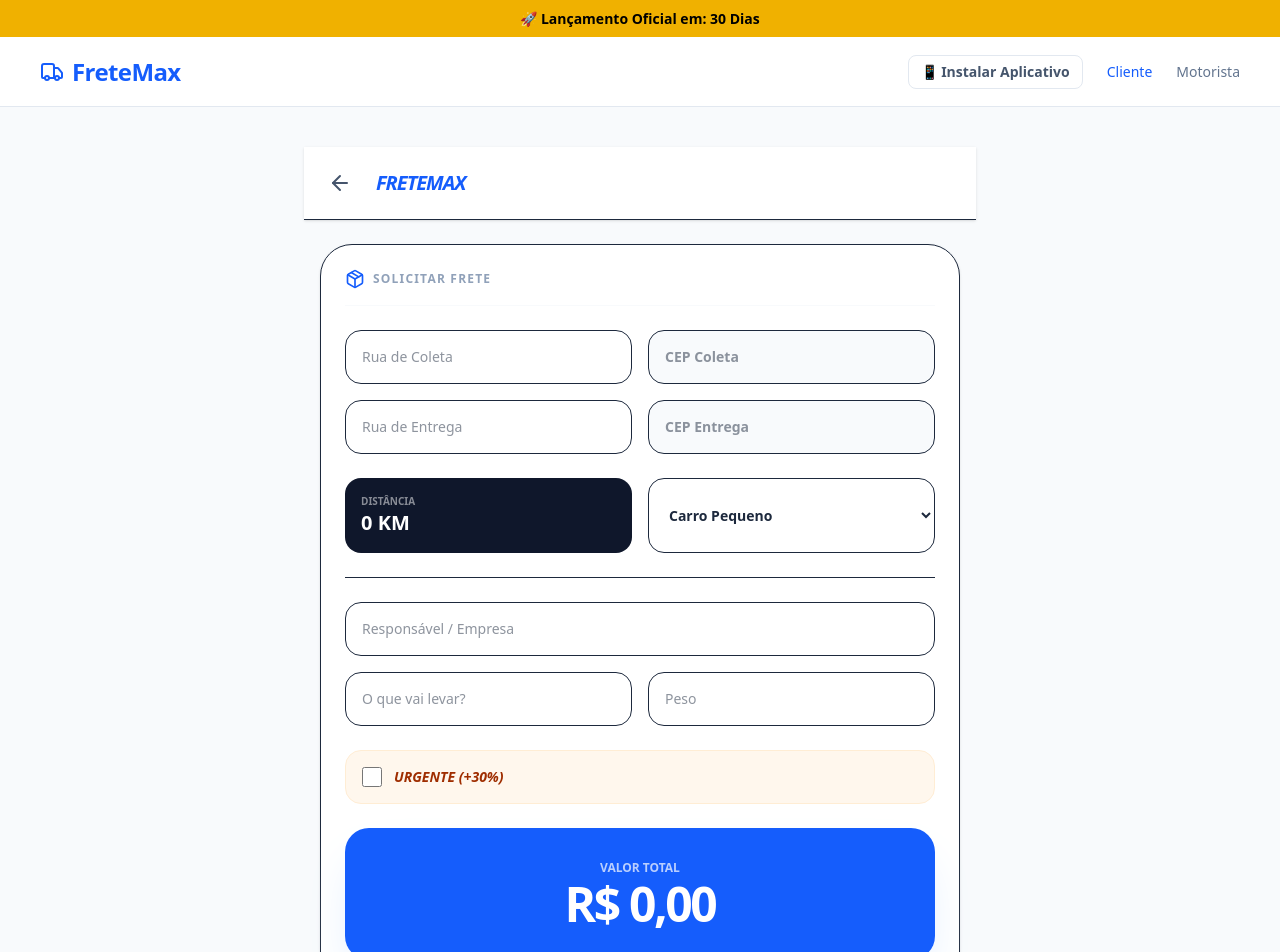
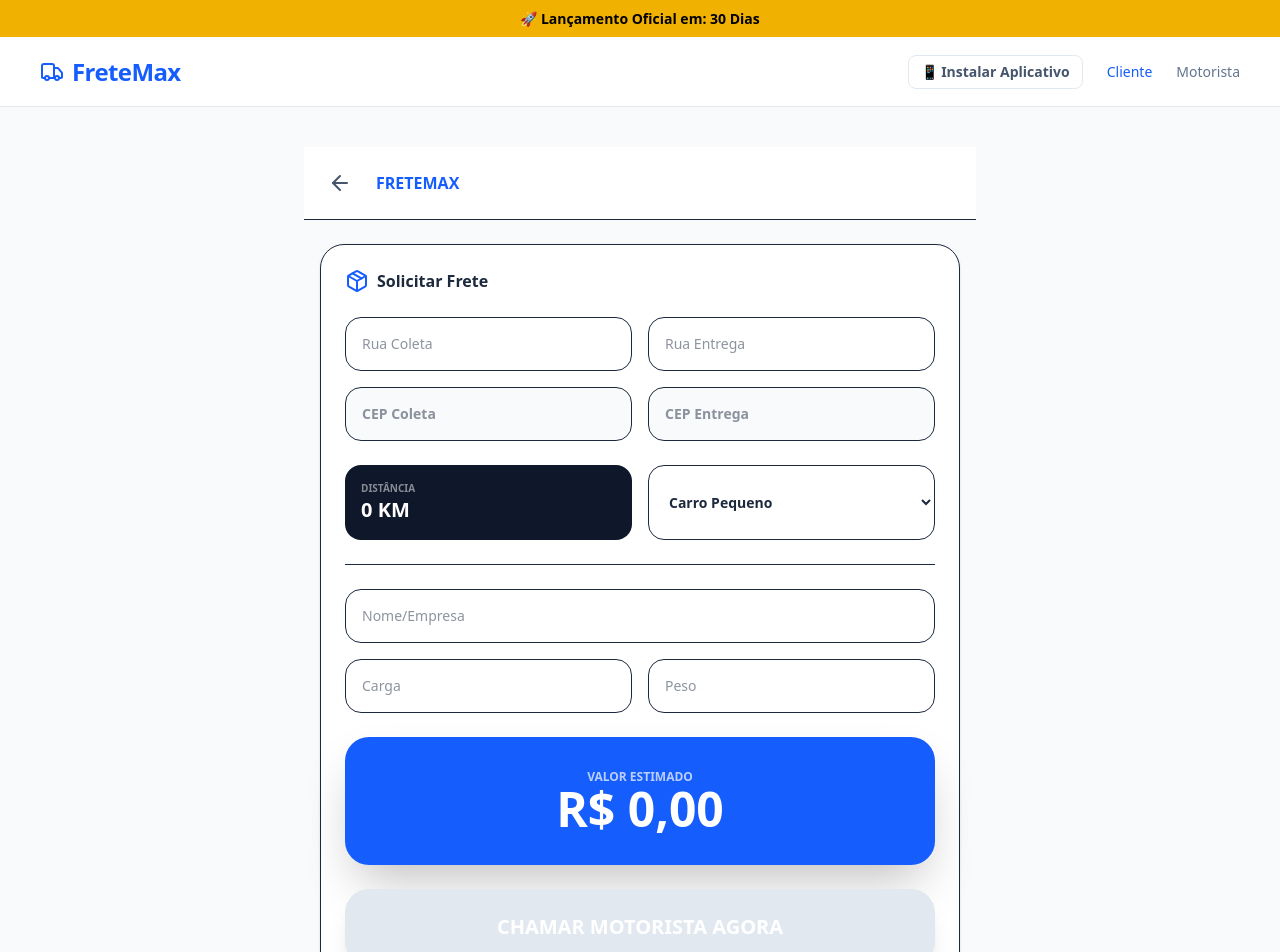
Before and after one commit to rodrigovtr38-hash/FRETEMAX, a React (Vite) app in the folder fretemax-projeto-final/: page /cliente in a window 1280 px wide. Shown: the top 952 px of the page. Built offline with nearby package versions, Linux system fonts and the light colour scheme.

Commit message:
Update Cliente.tsx

```diff
--- a/fretemax-projeto-final/src/pages/Cliente.tsx
+++ b/fretemax-projeto-final/src/pages/Cliente.tsx
@@ -1,7 +1,7 @@
-import { useState, useEffect } from 'react';
+import { useState } from 'react';
 import { db } from '../firebase';
 import { collection, addDoc, serverTimestamp, onSnapshot } from 'firebase/firestore';
-import { MapPin, ArrowLeft, Package, XCircle, CheckCircle2, Loader2, Smartphone } from 'lucide-react';
+import { MapPin, ArrowLeft, Package, XCircle, CheckCircle2, Smartphone } from 'lucide-react';
 
 export default function Cliente() {
   const [coletaRua, setColetaRua] = useState('');
@@ -13,153 +13,90 @@
   const [weight, setWeight] = useState('');
   const [vehicle, setVehicle] = useState('Carro Pequeno');
   const [urgent, setUrgent] = useState(false);
+  const [currentOrderId, setCurrentOrderId] = useState<string | null>(null);
 
-  const [currentOrderId, setCurrentOrderId] = useState<string | null>(null);
-  const [orderData, setOrderData] = useState<any>(null);
-  const [autoDistance, setAutoDistance] = useState(0);
-  const [isCalculating, setIsCalculating] = useState(false);
-
-  // ESCUTA O STATUS DO PEDIDO
-  useEffect(() => {
-    if (currentOrderId) {
-      const unsub = onSnapshot(collection(db, 'fretes'), (snapshot) => {
-        const doc = snapshot.docs.find(d => d.id === currentOrderId);
-        if (doc) setOrderData(doc.data());
-      });
-      return () => unsub();
-    }
-  }, [currentOrderId]);
-
-  // FUNÇÃO DE CÁLCULO QUE IGNORA ERROS DE DIGITAÇÃO
-  useEffect(() => {
-    const limpo1 = coletaCep.replace(/\D/g, '');
-    const limpo2 = entregaCep.replace(/\D/g, '');
-
-    if (limpo1.length === 8 && limpo2.length === 8) {
-      setIsCalculating(true);
-      const timer = setTimeout(() => {
-        const fakeKm = Math.floor(Math.random() * 20) + 10;
-        setAutoDistance(fakeKm);
-        setIsCalculating(false);
-      }, 1000);
-      return () => clearTimeout(timer);
-    } else {
-      setAutoDistance(0);
-    }
-  }, [coletaCep, entregaCep]);
-
-  const formatarCEP = (val: string) => {
-    let v = val.replace(/\D/g, '');
-    if (v.length > 5) v = v.substring(0, 5) + '-' + v.substring(5, 8);
-    return v.substring(0, 9);
-  };
+  // CÁLCULO INSTANTÂNEO (Sem useEffect para não dar erro)
+  const c1 = coletaCep.replace(/\D/g, '');
+  const c2 = entregaCep.replace(/\D/g, '');
+  const distanciaFicticia = (c1.length === 8 && c2.length === 8) ? 15 : 0;
 
   let multiplicador = 2;
   if (vehicle.includes('Utilitário')) multiplicador = 3;
   if (vehicle.includes('Caminhão')) multiplicador = 5;
   if (vehicle.includes('Carreta')) multiplicador = 10;
 
-  const valorBase = (20 + (autoDistance * multiplicador)) * 1.20;
+  const valorBase = (20 + (distanciaFicticia * multiplicador)) * 1.20;
   const valorFinal = urgent ? valorBase * 1.30 : valorBase;
-  const valorFormatado = autoDistance > 0 ? `R$ ${valorFinal.toFixed(2).replace('.', ',')}` : 'R$ 0,00';
+  const valorFormatado = distanciaFicticia > 0 ? `R$ ${valorFinal.toFixed(2).replace('.', ',')}` : 'R$ 0,00';
 
   const handlePagar = async () => {
-    if (autoDistance <= 0) return;
+    if (distanciaFicticia <= 0) return;
     try {
       const docRef = await addDoc(collection(db, 'fretes'), {
-        cidadeOrigem: coletaRua || coletaCep,
-        cidadeDestino: entregaRua || entregaCep,
-        distancia: autoDistance,
-        veiculo: vehicle,
-        responsavel: company || 'Particular',
-        material: material || 'Geral',
-        peso: weight || 'N/A',
-        urgente: urgent,
-        valorFinal: valorFormatado,
-        status: 'aguardando_motorista',
-        createdAt: serverTimestamp()
+        cidadeOrigem: coletaRua || coletaCep, cidadeDestino: entregaRua || entregaCep,
+        distancia: distanciaFicticia, veiculo: vehicle, responsavel: company || 'Particular',
+        material: material || 'Geral', peso: weight || 'N/A', urgente: urgent,
+        valorFinal: valorFormatado, status: 'aguardando_motorista', createdAt: serverTimestamp()
       });
       setCurrentOrderId(docRef.id);
-    } catch (e) {
-      alert("Erro ao enviar. Verifique sua internet.");
-    }
+    } catch (e) { alert("Erro ao enviar."); }
   };
 
   return (
     <div className="min-h-screen bg-slate-50">
-      <nav className="bg-white border-b p-4 flex items-center gap-4 max-w-2xl mx-auto shadow-sm">
-        <button onClick={() => currentOrderId ? setCurrentOrderId(null) : window.location.href = '/'} className="p-2 hover:bg-slate-100 rounded-full transition-colors">
+      <nav className="bg-white border-b p-4 flex items-center gap-4 max-w-2xl mx-auto">
+        <button onClick={() => currentOrderId ? setCurrentOrderId(null) : window.location.href = '/'} className="p-2 hover:bg-slate-100 rounded-full">
           <ArrowLeft className="w-6 h-6 text-slate-600" />
         </button>
-        <span className="font-black text-blue-600 text-xl italic tracking-tighter">FRETEMAX</span>
+        <span className="font-black text-blue-600">FRETEMAX</span>
       </nav>
 
-      <div className="max-w-2xl mx-auto px-4 mt-6 pb-12">
+      <div className="max-w-2xl mx-auto px-4 mt-6 pb-10">
         {currentOrderId ? (
-          <div className="bg-white rounded-[2.5rem] border shadow-2xl p-10 text-center animate-in fade-in zoom-in">
-            {orderData?.status === 'motorista_a_caminho' ? (
-              <div className="animate-in slide-in-from-bottom duration-500">
-                <CheckCircle2 className="w-20 h-20 text-green-500 mx-auto mb-4" />
-                <h2 className="text-3xl font-black text-slate-800 italic uppercase">Motorista Aceitou!</h2>
-                <div className="mt-8 p-8 bg-blue-50 rounded-3xl border-2 border-blue-100">
-                   <p className="text-blue-600 font-black text-2xl uppercase mb-6">{orderData.motoristaNome}</p>
-                   <button onClick={() => window.open(`https://wa.me/55${orderData.motoristaZap.replace(/\D/g,'')}`)} className="w-full bg-green-500 text-white font-black py-5 rounded-2xl flex items-center justify-center gap-3 shadow-xl text-lg hover:bg-green-600">
-                     <Smartphone className="w-6 h-6" /> CHAMAR NO WHATSAPP
-                   </button>
-                </div>
-              </div>
-            ) : (
-              <>
-                <div className="relative w-24 h-24 mx-auto mb-8">
-                  <div className="absolute inset-0 bg-blue-500 rounded-full animate-ping opacity-20"></div>
-                  <MapPin className="relative w-24 h-24 text-blue-600 mx-auto" />
-                </div>
-                <h2 className="text-2xl font-black text-slate-800 uppercase italic">Procurando Motorista...</h2>
-                <p className="text-slate-400 mt-2 font-medium">Seu pedido de {vehicle} está no radar.</p>
-                <button onClick={() => setCurrentOrderId(null)} className="mt-12 text-red-500 text-xs font-black uppercase tracking-widest flex items-center justify-center gap-2 w-full opacity-50 hover:opacity-100">
-                  <XCircle className="w-5 h-5" /> Cancelar Pedido
-                </button>
-              </>
-            )}
+          <div className="bg-white rounded-3xl border shadow-2xl p-8 text-center">
+            <div className="relative w-20 h-20 mx-auto mb-6">
+              <div className="absolute inset-0 bg-blue-500 rounded-full animate-ping opacity-20"></div>
+              <MapPin className="relative w-20 h-20 text-blue-600 mx-auto" />
+            </div>
+            <h2 className="text-xl font-bold">Procurando motoristas...</h2>
+            <p className="text-slate-400 mt-2">Seu pedido de {vehicle} foi enviado ao radar.</p>
+            <button onClick={() => setCurrentOrderId(null)} className="mt-10 text-red-500 font-bold w-full">Cancelar</button>
           </div>
         ) : (
-          <div className="bg-white rounded-[2rem] border shadow-sm p-6 space-y-6">
-            <div className="flex items-center gap-2 border-b pb-4 border-slate-50">
-                <Package className="text-blue-600 w-5 h-5"/>
-                <h2 className="font-black text-slate-400 text-xs uppercase tracking-widest">Solicitar Frete</h2>
-            </div>
-            <div className="grid grid-cols-1 md:grid-cols-2 gap-4">
-              <input className="w-full p-4 border rounded-2xl text-sm" placeholder="Rua de Coleta" value={coletaRua} onChange={e => setColetaRua(e.target.value)} />
-              <input className="w-full p-4 border rounded-2xl text-sm font-bold bg-slate-50" placeholder="CEP Coleta" value={coletaCep} onChange={e => setColetaCep(formatarCEP(e.target.value))} maxLength={9} />
-              <input className="w-full p-4 border rounded-2xl text-sm" placeholder="Rua de Entrega" value={entregaRua} onChange={e => setEntregaRua(e.target.value)} />
-              <input className="w-full p-4 border rounded-2xl text-sm font-bold bg-slate-50" placeholder="CEP Entrega" value={entregaCep} onChange={e => setEntregaCep(formatarCEP(e.target.value))} maxLength={9} />
+          <div className="bg-white rounded-3xl border shadow-sm p-6 space-y-6">
+            <h2 className="font-bold flex items-center gap-2"><Package className="text-blue-600"/> Solicitar Frete</h2>
+            <div className="grid grid-cols-1 md:grid-cols-2 gap-4 text-left">
+              <div className="space-y-4">
+                <input className="w-full p-4 border rounded-2xl text-sm" placeholder="Rua Coleta" value={coletaRua} onChange={e => setColetaRua(e.target.value)} />
+                <input className="w-full p-4 border rounded-2xl text-sm font-bold bg-slate-50" placeholder="CEP Coleta" value={coletaCep} onChange={e => setColetaCep(e.target.value)} maxLength={9} />
+              </div>
+              <div className="space-y-4">
+                <input className="w-full p-4 border rounded-2xl text-sm" placeholder="Rua Entrega" value={entregaRua} onChange={e => setEntregaRua(e.target.value)} />
+                <input className="w-full p-4 border rounded-2xl text-sm font-bold bg-slate-50" placeholder="CEP Entrega" value={entregaCep} onChange={e => setEntregaCep(e.target.value)} maxLength={9} />
+              </div>
             </div>
             <div className="grid grid-cols-2 gap-4">
               <div className="p-4 bg-slate-900 rounded-2xl text-white">
                 <p className="text-[10px] font-bold opacity-50 uppercase">Distância</p>
-                <p className="text-xl font-black">{isCalculating ? '...' : `${autoDistance} KM`}</p>
+                <p className="text-xl font-black">{distanciaFicticia} KM</p>
               </div>
               <select className="w-full p-4 border rounded-2xl text-sm bg-white font-black" value={vehicle} onChange={e => setVehicle(e.target.value)}>
                 <option>Carro Pequeno</option><option>Utilitário</option><option>Caminhão 3/4</option><option>Carreta</option>
               </select>
             </div>
             <div className="border-t pt-6 space-y-4">
-               <input className="w-full p-4 border rounded-2xl text-sm" placeholder="Responsável / Empresa" value={company} onChange={e => setCompany(e.target.value)} />
+               <input className="w-full p-4 border rounded-2xl text-sm" placeholder="Nome/Empresa" value={company} onChange={e => setCompany(e.target.value)} />
                <div className="grid grid-cols-2 gap-4">
-                  <input className="w-full p-4 border rounded-2xl text-sm" placeholder="O que vai levar?" value={material} onChange={e => setMaterial(e.target.value)} />
+                  <input className="w-full p-4 border rounded-2xl text-sm" placeholder="Carga" value={material} onChange={e => setMaterial(e.target.value)} />
                   <input className="w-full p-4 border rounded-2xl text-sm" placeholder="Peso" value={weight} onChange={e => setWeight(e.target.value)} />
                </div>
             </div>
-            <div className="flex items-center gap-3 p-4 bg-orange-50 rounded-2xl border border-orange-100">
-              <input type="checkbox" checked={urgent} onChange={e => setUrgent(e.target.checked)} className="w-5 h-5 accent-orange-600" />
-              <span className="text-sm font-black text-orange-800 uppercase italic">Urgente (+30%)</span>
+            <div className="bg-blue-600 p-8 rounded-3xl text-center text-white shadow-2xl">
+               <p className="text-xs font-bold uppercase opacity-70">Valor Estimado</p>
+               <p className="text-5xl font-black">{valorFormatado}</p>
             </div>
-            <div className="bg-blue-600 p-8 rounded-3xl text-center text-white shadow-2xl shadow-blue-100">
-               <p className="text-xs font-bold uppercase opacity-70 mb-1">Valor Total</p>
-               <p className="text-5xl font-black tracking-tighter">{valorFormatado}</p>
-            </div>
-            <button onClick={handlePagar} disabled={autoDistance <= 0 || isCalculating} className="w-full bg-slate-900 text-white font-black py-6 rounded-3xl hover:bg-black active:scale-95 transition-all text-xl shadow-xl disabled:bg-slate-200">
-              {isCalculating ? <Loader2 className="animate-spin mx-auto" /> : "CHAMAR MOTORISTA AGORA"}
+            <button onClick={handlePagar} disabled={distanciaFicticia <= 0} className="w-full bg-slate-900 text-white font-black py-6 rounded-3xl hover:bg-black active:scale-95 transition-all text-xl shadow-xl disabled:bg-slate-200">
+              CHAMAR MOTORISTA AGORA
             </button>
           </div>
         )}
```
